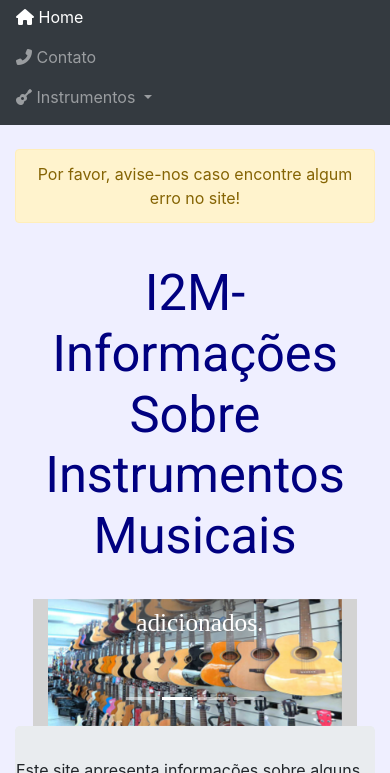
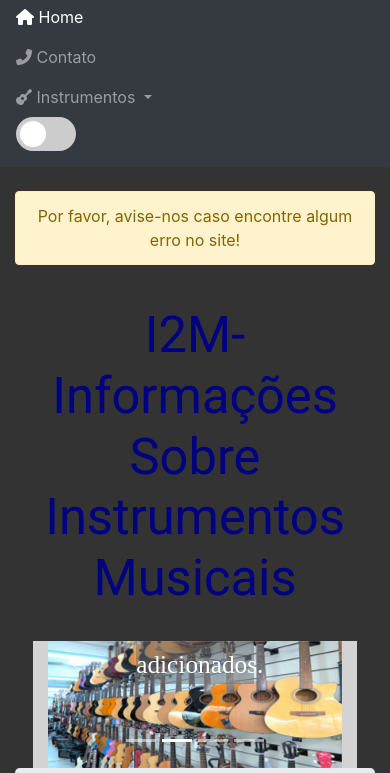
Before and after one commit to Bruno-R-Correa/Bruno-R-Correa_SiteInstrumentos.github.io, a plain HTML site: page index.html in a window 390 px wide. Both pictures are taken after a click on the button "Toggle navigation". Shown: the part 71-844 px from the top of the page. Drawn offline with nearby package versions, Linux system fonts and the light colour scheme.

Commit message:
Adicionado botão de tema escuro

```diff
--- a/darkmode.css
+++ b/darkmode.css
@@ -1,5 +1,5 @@
 :root{
-    --color-back:#000000;
+    --color-back:#333;
     --color-text:#ffffff;
     --color-extra:#0ffff0;
 }
--- a/index.html
+++ b/index.html
@@ -5,8 +5,8 @@
 		<meta charset="utf-8">
 		<link rel="stylesheet" href="https://stackpath.bootstrapcdn.com/bootstrap/4.4.1/css/bootstrap.min.css" integrity="	sha384-Vkoo8x4CGsO3+Hhxv8T/Q5PaXtkKtu6ug5TOeNV6gBiFeWPGFN9MuhOf23Q9Ifjh" crossorigin="anonymous">
 		<link href="https://fonts.googleapis.com/css2?family=Roboto&display=swap" rel="stylesheet">
+		<link href="darkmode.css" rel="stylesheet" id="theme">
 		<link href="style.css" rel="stylesheet">
-		<link href="dark.css" rel="stylesheet">
 		<title>HOME</title>
 		<script src="https://kit.fontawesome.com/6b28b39374.js" crossorigin="anonymous"></script>
 	</head>
@@ -38,7 +38,13 @@
  	         <div class="dropdown-divider"></div>
  	         <a class="dropdown-item branquin" href="peticao.html">Petição para outros instrumentos <span class="badge badge-success">New</span></a>
  	       </div>
- 	     </li>
+		  </li>
+		  <li>
+			  <label class="switch">
+				<input type="checkbox" onclick="toggleTheme()">
+				<span class="slider round"></span>
+			</label>
+		  </li>
  	   </ul>
 	  </div>
 	</nav>
@@ -100,6 +106,22 @@
 
 		</div>
 	</div>
+
+
+	<script>
+		function toggleTheme(){
+			let css = document.getElementById('theme');
+			console.log('apertou');
+
+			console.log(css.href);
+			if(css.href.includes('darkmode.css')){
+				css.setAttribute('href', 'lightmode.css');
+			}else{
+				css.setAttribute('href', 'darkmode.css');
+			}
+		}
+	</script>
+
 	<script src="https://code.jquery.com/jquery-3.2.1.slim.min.js" integrity="sha384-KJ3o2DKtIkvYIK3UENzmM7KCkRr/rE9/Qpg6aAZGJwFDMVNA/GpGFF93hXpG5KkN" crossorigin="anonymous"></script>
  	 <script src="https://cdnjs.cloudflare.com/ajax/libs/popper.js/1.12.9/umd/popper.min.js" integrity="sha384-ApNbgh9B+Y1QKtv3Rn7W3mgPxhU9K/ScQsAP7hUibX39j7fakFPskvXusvfa0b4Q" crossorigin="anonymous"></script>
  	 <script src="https://maxcdn.bootstrapcdn.com/bootstrap/4.0.0-beta.3/js/bootstrap.min.js" integrity="sha384-a5N7Y/aK3qNeh15eJKGWxsqtnX/wWdSZSKp+81YjTmS15nvnvxKHuzaWwXHDli+4" crossorigin="anonymous"></script>
--- a/lightmode.css
+++ b/lightmode.css
@@ -0,0 +1,5 @@
+:root{
+    --color-back:#fff;
+    --color-text:#000;
+    --color-extra:#0ffff0;
+}
--- a/style.css
+++ b/style.css
@@ -1,9 +1,5 @@
-:root{
-	--color-back: rgba(100,100,256,0.1);
-}
-
 body{
-	background-color: var(--color-back);
+	background: var(--color-back);
 }
 #titulo{
 	font-family: 'Roboto', sans-serif;
@@ -65,3 +61,63 @@ form{
 .branquin{
 	color:white;
 }
+
+.switch {
+	position: relative;
+	display: inline-block;
+	width: 60px;
+	height: 34px;
+  }
+
+  .switch input {
+	opacity: 0;
+	width: 0;
+	height: 0;
+  }
+
+  .slider {
+	position: absolute;
+	cursor: pointer;
+	top: 0;
+	left: 0;
+	right: 0;
+	bottom: 0;
+	background-color: #ccc;
+	-webkit-transition: .4s;
+	transition: .4s;
+  }
+
+  .slider:before {
+	position: absolute;
+	content: "";
+	height: 26px;
+	width: 26px;
+	left: 4px;
+	bottom: 4px;
+	background-color: white;
+	-webkit-transition: .4s;
+	transition: .4s;
+  }
+
+  input:checked + .slider {
+	background-color: #2196F3;
+  }
+
+  input:focus + .slider {
+	box-shadow: 0 0 1px #2196F3;
+  }
+
+  input:checked + .slider:before {
+	-webkit-transform: translateX(26px);
+	-ms-transform: translateX(26px);
+	transform: translateX(26px);
+  }
+
+  /* Rounded sliders */
+  .slider.round {
+	border-radius: 34px;
+  }
+
+  .slider.round:before {
+	border-radius: 50%;
+  }
```
